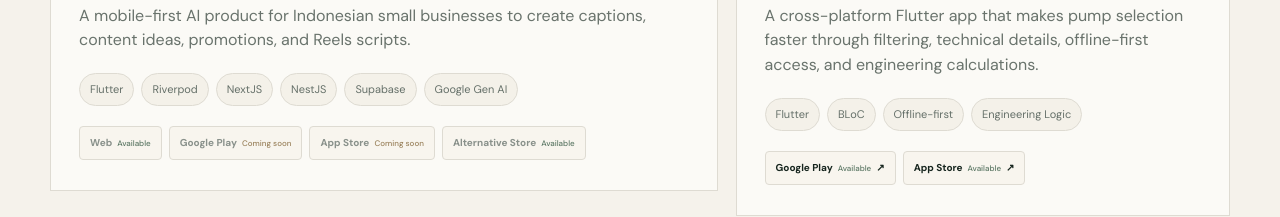
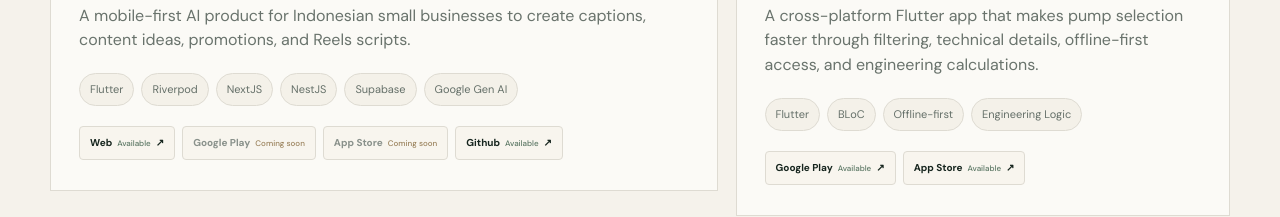
Before and after one commit to zuludin04/portfolio, a React (Vite) app: page / in a window 1280 px wide. Shown: the part 1620-1837 px from the top of the page. Built offline with nearby package versions, Linux system fonts and the light colour scheme; the HTML template or start-up script is replaced by a standard one.

Commit message:
fix: add link for CaptionKilat project

```diff
--- a/src/data/projects.ts
+++ b/src/data/projects.ts
@@ -81,10 +81,14 @@
       ),
     ],
     links: [
-      { label: "Web", status: "available" },
+      { label: "Web", status: "available", url: "https://captionkilat.my.id" },
       { label: "Google Play", status: "coming-soon" },
       { label: "App Store", status: "coming-soon" },
-      { label: "Alternative Store", status: "available" },
+      {
+        label: "Github",
+        status: "available",
+        url: "https://github.com/zuludin04/captionkilat",
+      },
     ],
     role: "Product Engineer / Mobile Engineer",
     platform: "Flutter · Web · Android",
```
